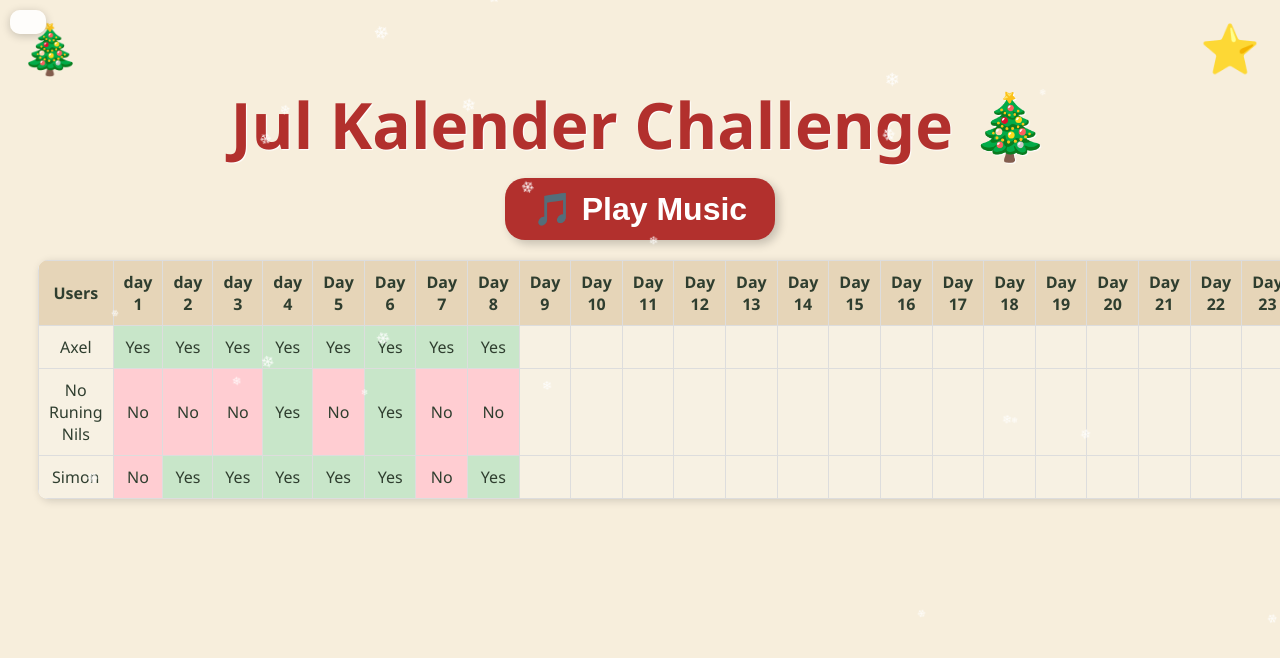
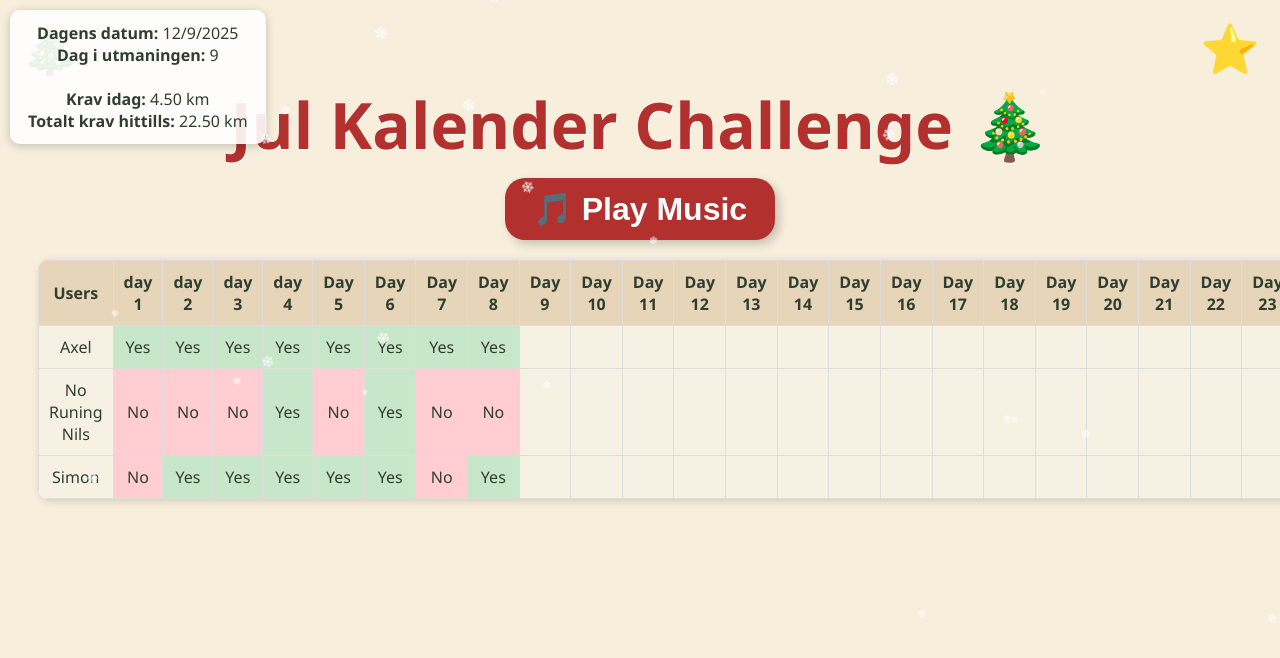
Before and after one commit to fortiks/Jul-kalender-Running, a plain HTML site: page index.html in a window 1280 px wide. Shown: the top 658 px of the page. Drawn offline with Linux system fonts and the light colour scheme.

Commit message:
Update index.html

```diff
--- a/index.html
+++ b/index.html
@@ -98,13 +98,13 @@ function updateRequirements() {
   const totalRequired = 0.25 * dayNumber * (dayNumber + 1);
 
   const box = document.getElementById('requirements');
-  box.innerHTML = `
-    <b>Dagens datum:</b> ${today.toLocaleDateString()}<br>
-    <b>Dag i utmaningen:</b> ${dayNumber}<br><br>
+  document.getElementById("infoBox").innerHTML = `
+  <b>Dagens datum:</b> ${today.toLocaleDateString()}<br>
+  <b>Dag i utmaningen:</b> ${dayNumber}<br><br>
 
-    <b>Krav idag:</b> ${requiredToday.toFixed(2)} km<br>
-    <b>Totalt krav hittills:</b> ${totalRequired.toFixed(2)} km
-  `;
+  <b>Krav idag:</b> ${requiredToday.toFixed(2)} km<br>
+  <b>Totalt krav hittills:</b> ${totalRequired.toFixed(2)} km
+`;
 }
 
 updateRequirements();
```
